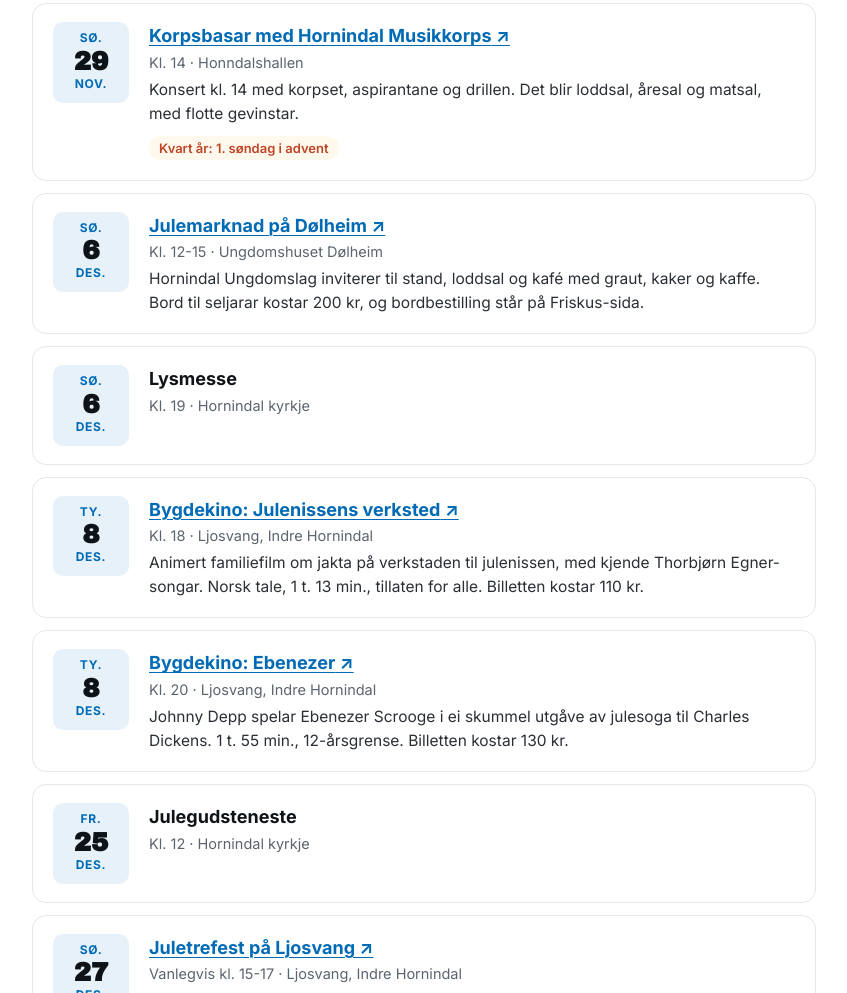
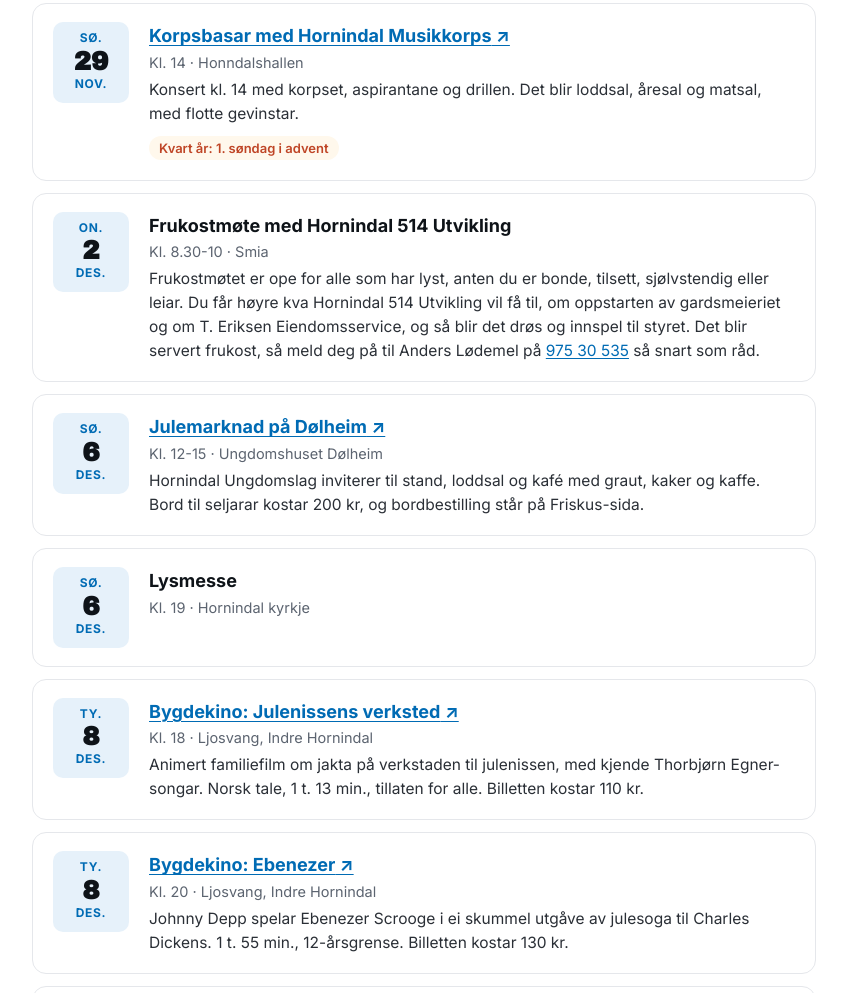
Before and after one commit to anderslo/hornindal514-utvikling, a plain HTML site: page kva-skjer.html in a window 1280 px wide. Shown: the part 2055-3048 px from the top of the page, without its empty margins (42-889 px from the left). Drawn offline with Linux system fonts and the light colour scheme.

Commit message:
Kva skjer: frukostmøte med Hornindal 514 Utvikling 2.12
Frukostmøte på Smia onsdag 2. desember kl. 8.30-10, ope for alle som
har lyst (bønder, tilsette, sjølvstendige og leiarar), etter
invitasjonen frå Kine.

Co-Authored-By: Claude Opus 5.5 <noreply@anthropic.com>

```diff
--- a/kva-skjer.html
+++ b/kva-skjer.html
@@ -232,6 +232,14 @@
               <p class="agenda-meta">Kl. 14 · Honndalshallen</p>
               <p>Konsert kl. 14 med korpset, aspirantane og drillen. Det blir loddsal, åresal og matsal, med flotte gevinstar.</p>
               <p class="agenda-regel">Kvart år: 1. søndag i advent</p>
+            </div>
+          </li>
+          <li data-slutt="2026-12-02">
+            <time datetime="2026-12-02"><span>on.</span><span class="agenda-dag">2</span><span>des.</span></time>
+            <div>
+              <h4>Frukostmøte med Hornindal 514 Utvikling</h4>
+              <p class="agenda-meta">Kl. 8.30-10 · Smia</p>
+              <p>Frukostmøtet er ope for alle som har lyst, anten du er bonde, tilsett, sjølvstendig eller leiar. Du får høyre kva Hornindal 514 Utvikling vil få til, om oppstarten av gardsmeieriet og om T.&nbsp;Eriksen Eiendomsservice, og så blir det drøs og innspel til styret. Det blir servert frukost, så meld deg på til Anders Lødemel på <a href="tel:+4797530535">975&nbsp;30&nbsp;535</a> så snart som råd.</p>
             </div>
           </li>
           <li data-slutt="2026-12-06">
```
Also changed, not shown: 1 other file.
